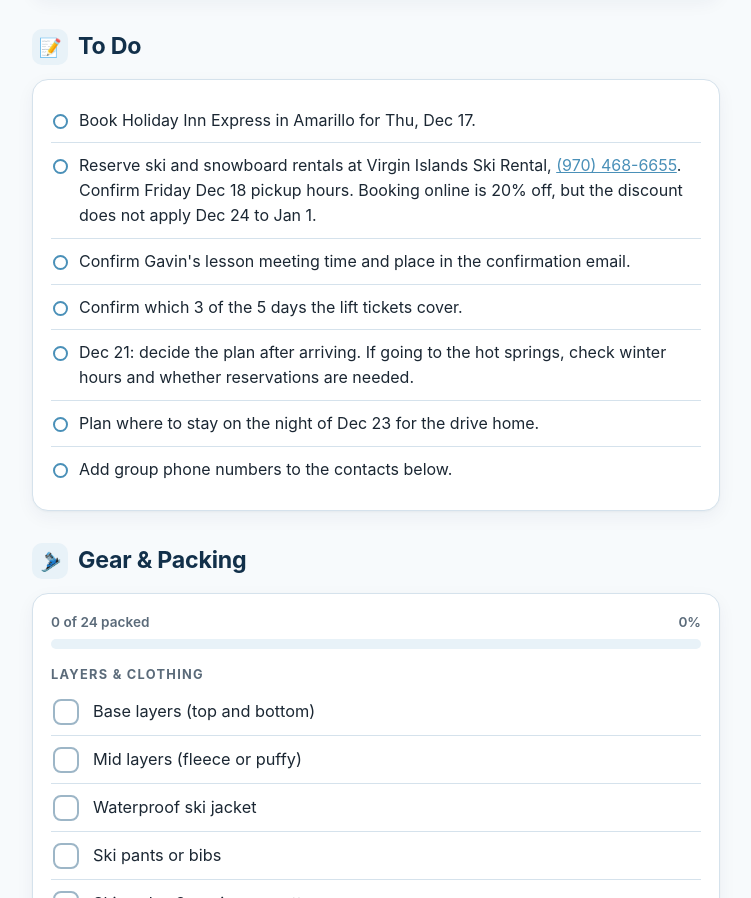
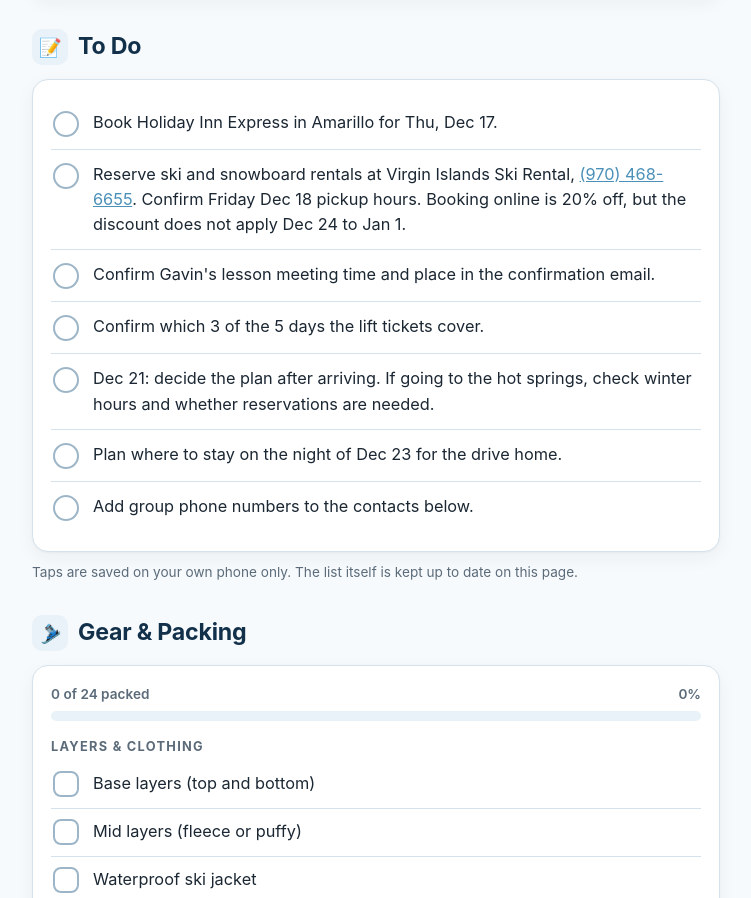
Before and after one commit to MeiTrails/copper-mountain-ski-trip, a plain HTML site: page index.html in a window 1280 px wide. Shown: the part 5174-6072 px from the top of the page, without its empty margins (264-1015 px from the left). Drawn offline with Linux system fonts and the light colour scheme.

Commit message:
Make to-do items tappable radio toggles; scope packing script
Co-Authored-By: Claude Sonnet 5.5 <noreply@anthropic.com>
Claude-Session: https://claude.ai/code/session_0131MZK9PFQGvcqFGERMPXYA

```diff
--- a/index.html
+++ b/index.html
@@ -130,10 +130,11 @@
   .row .c .sub { font-size: .88rem; color: var(--muted); }
 
   /* ---------- Lists ---------- */
-  ul.plain { list-style: none; margin: 0; padding: 0; }
-  ul.plain li { position: relative; padding: 10px 0 10px 28px; border-bottom: 1px solid var(--line); }
-  ul.plain li:last-child { border-bottom: 0; }
-  ul.plain li::before { content: ""; position: absolute; left: 2px; top: 16px; width: 11px; height: 11px; border: 2px solid var(--glacier); border-radius: 50%; }
+  .todolist .check:last-child { border-bottom: 0; }
+  .check.todo { align-items: flex-start; padding: 12px 2px; }
+  .check.todo input { border-radius: 50%; margin-top: 1px; }
+  .check.todo input::after { width: 12px; height: 12px; border: 0; border-radius: 50%; background: #fff; margin-top: 0; transform: scale(0); }
+  .check.todo input:checked::after { transform: scale(1); }
   .pack { display: grid; gap: 18px; }
   .pack h3 { font-size: .8rem; text-transform: uppercase; letter-spacing: .1em; color: var(--muted); margin-bottom: 6px; }
   .progress-label { display: flex; justify-content: space-between; font-size: .85rem; color: var(--muted); font-weight: 600; margin-bottom: 6px; }
@@ -346,16 +347,17 @@
   <section id="todo">
     <h2><span class="ico" aria-hidden="true">&#128221;</span>To Do</h2>
     <div class="card">
-      <ul class="plain">
-        <li>Book Holiday Inn Express in Amarillo for Thu, Dec 17.</li>
-        <li>Reserve ski and snowboard rentals at Virgin Islands Ski Rental, <a href="tel:+19704686655">(970) 468-6655</a>. Confirm Friday Dec 18 pickup hours. Booking online is 20% off, but the discount does not apply Dec 24 to Jan 1.</li>
-        <li>Confirm Gavin's lesson meeting time and place in the confirmation email.</li>
-        <li>Confirm which 3 of the 5 days the lift tickets cover.</li>
-        <li>Dec 21: decide the plan after arriving. If going to the hot springs, check winter hours and whether reservations are needed.</li>
-        <li>Plan where to stay on the night of Dec 23 for the drive home.</li>
-        <li>Add group phone numbers to the contacts below.</li>
-      </ul>
+      <div class="todolist">
+        <label class="check todo"><input type="radio" name="todo1" value="1"><span>Book Holiday Inn Express in Amarillo for Thu, Dec 17.</span></label>
+        <label class="check todo"><input type="radio" name="todo2" value="1"><span>Reserve ski and snowboard rentals at Virgin Islands Ski Rental, <a href="tel:+19704686655">(970) 468-6655</a>. Confirm Friday Dec 18 pickup hours. Booking online is 20% off, but the discount does not apply Dec 24 to Jan 1.</span></label>
+        <label class="check todo"><input type="radio" name="todo3" value="1"><span>Confirm Gavin's lesson meeting time and place in the confirmation email.</span></label>
+        <label class="check todo"><input type="radio" name="todo4" value="1"><span>Confirm which 3 of the 5 days the lift tickets cover.</span></label>
+        <label class="check todo"><input type="radio" name="todo5" value="1"><span>Dec 21: decide the plan after arriving. If going to the hot springs, check winter hours and whether reservations are needed.</span></label>
+        <label class="check todo"><input type="radio" name="todo6" value="1"><span>Plan where to stay on the night of Dec 23 for the drive home.</span></label>
+        <label class="check todo"><input type="radio" name="todo7" value="1"><span>Add group phone numbers to the contacts below.</span></label>
+      </div>
     </div>
+    <p class="note">Taps are saved on your own phone only. The list itself is kept up to date on this page.</p>
   </section>
 
   <!-- PACKING -->
@@ -443,9 +445,27 @@
 (function () {
   'use strict';
 
+  /* ---------- To-do radio toggles (saved on this device only) ---------- */
+  (function () {
+    var KEY = 'copper-ski-todo-v1', radios = Array.prototype.slice.call(document.querySelectorAll('.check.todo input')), saved = {};
+    try { saved = JSON.parse(localStorage.getItem(KEY) || '{}'); } catch (e) {}
+    function save() {
+      var st = {}; radios.forEach(function (r) { if (r.checked) { st[r.name] = 1; } });
+      try { localStorage.setItem(KEY, JSON.stringify(st)); } catch (e) {}
+    }
+    radios.forEach(function (r) {
+      r.checked = !!saved[r.name];
+      r.dataset.was = r.checked ? '1' : '';
+      r.addEventListener('click', function () {
+        if (r.dataset.was === '1') { r.checked = false; r.dataset.was = ''; } else { r.dataset.was = '1'; }
+        save();
+      });
+    });
+  })();
+
   /* ---------- Packing checklist (saved on this device only) ---------- */
   (function () {
-    var KEY = 'copper-ski-packing-v1', boxes = Array.prototype.slice.call(document.querySelectorAll('.check input')), saved = {};
+    var KEY = 'copper-ski-packing-v1', boxes = Array.prototype.slice.call(document.querySelectorAll('#packing .check input')), saved = {};
     try { saved = JSON.parse(localStorage.getItem(KEY) || '{}'); } catch (e) {}
     function idFor(b) { return b.closest('div.pack > div').querySelector('h3').textContent + '|' + b.nextElementSibling.textContent; }
     function refresh() {
```
